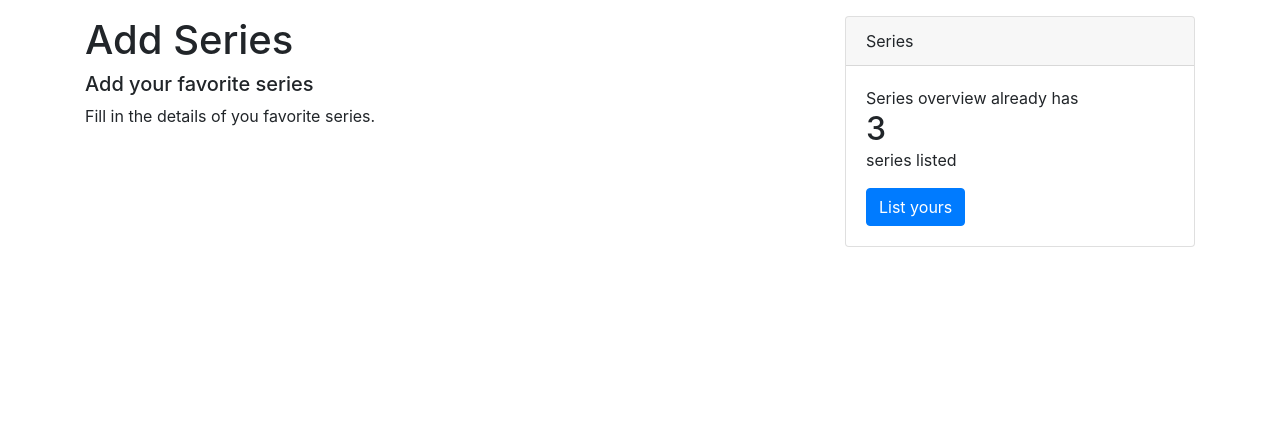
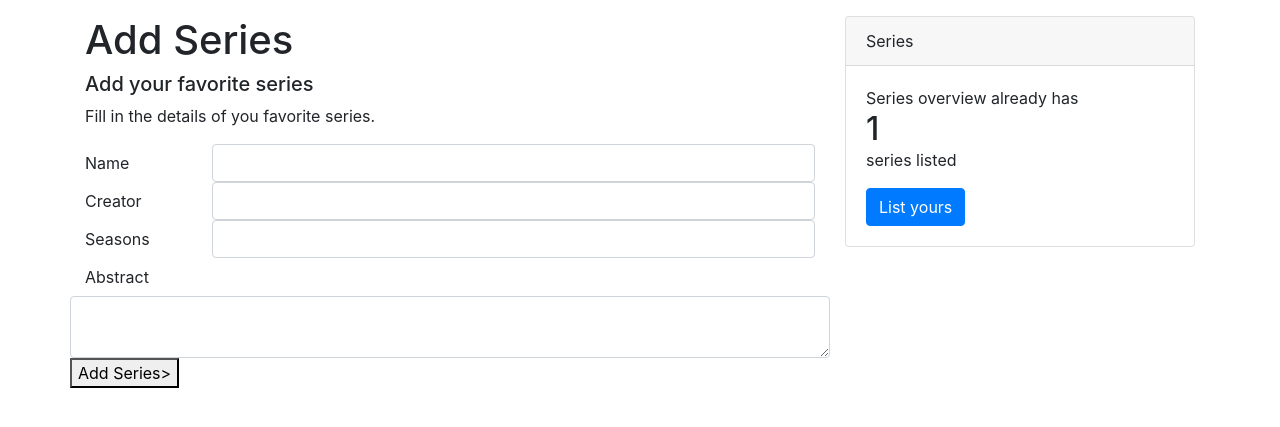
Before and after one commit to j-boers-13/DDWT19, a PHP site: page /DDWT19/week1/add/ in a window 1280 px wide. Shown: the part 143-570 px from the top of the page. Run offline with PHP 8.4, Linux system fonts and the light colour scheme; tables that the repository leaves empty or names only in its code hold one stand-in row (values such as "Sample post").

Commit message:
Added up until 6b, which is I added the db connection, overview, and the Create of CRUD

```diff
--- a/week1/index.php
+++ b/week1/index.php
@@ -7,6 +7,10 @@
  */
 
 include 'model.php';
+
+/* Connect to DB */
+
+$db = connect_db('localhost', 'ddwt19_week1', 'ddwt19','ddwt19');
 
 /* Landing page */
 if (new_route('/DDWT19/week1/', 'get')) {
@@ -24,6 +28,7 @@ if (new_route('/DDWT19/week1/', 'get')) {
     ]);
 
     /* Page content */
+    $series_count = count_series($db);
     $right_column = use_template('cards');
     $page_subtitle = 'The online platform to list your favorite series';
     $page_content = 'On Series Overview you can list your favorite series. You can see the favorite series of all Series Overview users. By sharing your favorite series, you can get inspired by others and explore new series.';
@@ -48,30 +53,12 @@ elseif (new_route('/DDWT19/week1/overview/', 'get')) {
     ]);
 
     /* Page content */
+    $series_count = count_series($db);
     $right_column = use_template('cards');
     $page_subtitle = 'The overview of all series';
     $page_content = 'Here you find all series listed on Series Overview.';
-    $left_content = '
-    <table class="table table-hover">
-        <thead>
-        <tr>
-            <th scope="col">Series</th>
-            <th scope="col"></th>
-        </tr>
-        </thead>
-        <tbody>
-        <tr>
-            <th scope="row">House of Cards</th>
-            <td><a href="/DDWT19/week1/serie/" role="button" class="btn btn-primary">More info</a></td>
-        </tr>
-
-        <tr>
-            <th scope="row">Game of Thrones</th>
-            <td><a href="/DDWT19/week1/serie/" role="button" class="btn btn-primary">More info</a></td>
-        </tr>
-
-        </tbody>
-    </table>';
+    $series = get_series($db);
+    $left_content = get_series_table($series);
 
     /* Choose Template */
     include use_template('main');
@@ -79,11 +66,13 @@ elseif (new_route('/DDWT19/week1/overview/', 'get')) {
 
 /* Single Serie */
 elseif (new_route('/DDWT19/week1/serie/', 'get')) {
+    $serie_id = htmlspecialchars($_GET["serie_id"]);
     /* Get series from db */
-    $serie_name = 'House of Cards';
-    $serie_abstract = 'A Congressman works with his equally conniving wife to exact revenge on the people who betrayed him.';
-    $nbr_seasons = '6';
-    $creators = 'Beau Willimon';
+    $serie_info = get_series_info($db, $serie_id);
+    $serie_name = $serie_info['name'];
+    $serie_abstract = $serie_info['abstract'];
+    $nbr_seasons = $serie_info['seasons'];
+    $creators = $serie_info['creator'];
 
     /* Page info */
     $page_title = $serie_name;
@@ -100,6 +89,7 @@ elseif (new_route('/DDWT19/week1/serie/', 'get')) {
     ]);
 
     /* Page content */
+    $series_count = count_series($db);
     $right_column = use_template('cards');
     $page_subtitle = sprintf("Information about %s", $serie_name);
     $page_content = $serie_abstract;
@@ -124,6 +114,8 @@ elseif (new_route('/DDWT19/week1/add/', 'get')) {
     ]);
 
     /* Page content */
+
+    $series_count = count_series($db);
     $right_column = use_template('cards');
     $page_subtitle = 'Add your favorite series';
     $page_content = 'Fill in the details of you favorite series.';
@@ -137,6 +129,11 @@ elseif (new_route('/DDWT19/week1/add/', 'get')) {
 /* Add serie POST */
 elseif (new_route('/DDWT19/week1/add/', 'post')) {
     /* Page info */
+    $serie_info = $_POST;
+    $message = add_series($db, $serie_info);
+    if ($message['type'] === ['danger']){
+        $error_msg = $message['message'];
+    }
     $page_title = 'Add Series';
     $breadcrumbs = get_breadcrumbs([
         'DDWT19' => na('/DDWT19/', False),
@@ -150,6 +147,7 @@ elseif (new_route('/DDWT19/week1/add/', 'post')) {
     ]);
 
     /* Page content */
+    $series_count = count_series($db);
     $right_column = use_template('cards');
     $page_subtitle = 'Add your favorite series';
     $page_content = 'Fill in the details of you favorite series.';
@@ -162,6 +160,9 @@ elseif (new_route('/DDWT19/week1/add/', 'post')) {
 /* Edit serie GET */
 elseif (new_route('/DDWT19/week1/edit/', 'get')) {
     /* Get serie info from db */
+    $serie_id = htmlspecialchars($_GET["serie_id"]);
+    $series_info = get_series_info($db, $serie_id);
+
     $serie_name = 'House of Cards';
     $serie_abstract = 'A Congressman works with his equally conniving wife to exact revenge on the people who betrayed him.';
     $nbr_seasons = '6';
@@ -181,6 +182,9 @@ elseif (new_route('/DDWT19/week1/edit/', 'get')) {
     ]);
 
     /* Page content */
+    $submit_btn = "Edit Series";
+    $form_action = '/DDWT19/week1/edit/';
+    $series_count = count_series($db);
     $right_column = use_template('cards');
     $page_subtitle = sprintf("Edit %s", $serie_name);
     $page_content = 'Edit the series below.';
@@ -192,13 +196,15 @@ elseif (new_route('/DDWT19/week1/edit/', 'get')) {
 /* Edit serie POST */
 elseif (new_route('/DDWT19/week1/edit/', 'post')) {
     /* Get serie info from db */
+    $serie_id = htmlspecialchars($_POST["serie_id"]);
+    $series_info = get_series_info($db, $serie_id);
     $serie_name = 'House of Cards';
     $serie_abstract = 'A Congressman works with his equally conniving wife to exact revenge on the people who betrayed him.';
     $nbr_seasons = '6';
     $creators = 'Beau Willimon';
 
     /* Page info */
-    $page_title = $serie_info['name'];
+    $page_title = $series_info['name'];
     $breadcrumbs = get_breadcrumbs([
         'DDWT19' => na('/DDWT19/', False),
         'Week 1' => na('/DDWT19/week1/', False),
@@ -212,9 +218,12 @@ elseif (new_route('/DDWT19/week1/edit/', 'post')) {
     ]);
 
     /* Page content */
+    $submit_btn = "Edit Series";
+    $form_action = '/DDWT19/week1/edit/?serie=' . $serie_id;
+    $series_count = count_series($db);
     $right_column = use_template('cards');
     $page_subtitle = sprintf("Information about %s", $serie_name);
-    $page_content = $serie_info['abstract'];
+    $page_content = $series_info['abstract'];
 
     /* Choose Template */
     include use_template('serie');
@@ -224,8 +233,8 @@ elseif (new_route('/DDWT19/week1/edit/', 'post')) {
 elseif (new_route('/DDWT19/week1/remove/', 'post')) {
     /* Remove serie in database */
     $serie_id = $_POST['serie_id'];
-    $feedback = remove_serie($db, $serie_id);
-    $error_msg = get_error($feedback);
+/*    $feedback = remove_serie($db, $serie_id); */
+/*    $error_msg = get_error($feedback);*/
 
     /* Page info */
     $page_title = 'Overview';
@@ -241,30 +250,12 @@ elseif (new_route('/DDWT19/week1/remove/', 'post')) {
     ]);
 
     /* Page content */
+    $series_count = count_series($db);
     $right_column = use_template('cards');
     $page_subtitle = 'The overview of all series';
     $page_content = 'Here you find all series listed on Series Overview.';
-    $left_content = '
-    <table class="table table-hover">
-        <thead>
-        <tr>
-            <th scope="col">Series</th>
-            <th scope="col"></th>
-        </tr>
-        </thead>
-        <tbody>
-        <tr>
-            <th scope="row">House of Cards</th>
-            <td><a href="/DDWT19/week1/serie/" role="button" class="btn btn-primary">More info</a></td>
-        </tr>
-
-        <tr>
-            <th scope="row">Game of Thrones</th>
-            <td><a href="/DDWT19/week1/serie/" role="button" class="btn btn-primary">More info</a></td>
-        </tr>
-
-        </tbody>
-    </table>';
+    $series = get_series($db);
+    $left_content = get_series_table($series);
 
     /* Choose Template */
     include use_template('main');
--- a/week1/model.php
+++ b/week1/model.php
@@ -11,6 +11,151 @@ ini_set('display_errors', 1);
 ini_set('display_startup_errors', 1);
 error_reporting(E_ALL);
 
+/** Add a series */
+
+function add_series($pdo, $serie_info){
+    /* Check data type */
+    if (!is_numeric($serie_info['Seasons'])) {
+        return [
+            'type' => 'danger',
+            'message' => 'There was an error. You should enter a number in the
+            field Seasons.'
+        ];
+    }
+    /* Check if all fields are set */
+    if (
+        empty($serie_info['Name']) or
+        empty($serie_info['Creator']) or
+        empty($serie_info['Seasons']) or
+        empty($serie_info['Abstract'])
+    ) {
+        return [
+            'type' => 'danger',
+            'message' => 'There was an error. Not all fields were filled in.'
+        ];
+    }
+    /* Check if serie already exists */
+
+    $stmt = $pdo->prepare('SELECT * FROM series WHERE name = ?');
+    $stmt->execute([$serie_info['Name']]);
+    $serie = $stmt->rowCount();
+    if ($serie){
+        return [
+            'type' => 'danger',
+            'message' => 'This series was already added.'
+        ];
+    }
+
+    /* Add Serie */
+    $stmt = $pdo->prepare("INSERT INTO series (name, creator, seasons, abstract) VALUES (?, ?, ?, ?)");
+    $stmt->execute([
+        $serie_info['Name'],
+        $serie_info['Creator'],
+        $serie_info['Seasons'],
+        $serie_info['Abstract']
+    ]);
+    $inserted = $stmt->rowCount();
+    if ($inserted == 1) {
+        return [
+            'type' => 'success',
+            'message' => sprintf("Series '%s' added to Series Overview.", $serie_info['Name'])
+        ];
+    }
+    else {
+        return [
+            'type' => 'danger',
+            'message' => 'There was an error. The series was not added. Try it again.'
+        ];
+    }
+}
+
+/** Get info for a specific series */
+
+function get_series_info($pdo, $serie_id){
+    $stmt = $pdo->prepare('SELECT * FROM series WHERE id = ?');
+    $stmt->execute([$serie_id]);
+    $serie = $stmt->fetch();
+
+    return $serie;
+}
+
+/** Get all series in tables */
+
+function get_series_table($series){
+    $table_exp =
+        '
+        <table class="table table-hover">
+        <thead
+        <tr>
+        <th scope="col">Series</th>
+        <th scope="col"></th>
+        </tr>
+        </thead>
+        <tbody>';
+            foreach($series as $key => $value){
+                $table_exp .=
+                    '
+        <tr>
+        <th scope="row">'.$value['name'].'</th>
+        <td><a href="/DDWT19/week1/serie/?serie_id='.$value['id'].'" role="button" class="btn btn-primary">More info</a></td>
+        </tr>
+        ';
+        }
+        $table_exp .=
+            '
+            </tbody>
+            </table>
+            ';
+    return $table_exp;
+}
+
+/** Get all series */
+
+function get_series($pdo){
+    $stmt = $pdo->prepare('SELECT * FROM series');
+    $stmt->execute();
+    $series = $stmt->fetchAll();
+    $series_exp = Array();
+    /* Create array with htmlspecialchars */
+    foreach ($series as $key => $value){
+        foreach ($value as $user_key => $user_input) {
+            $series_exp[$key][$user_key] = htmlspecialchars($user_input);
+        }
+    }
+    return $series_exp;
+}
+
+/** Count Series */
+
+function count_series($pdo){
+    $count = $pdo->query("SELECT count(*) FROM series") -> fetchColumn();
+    return $count;
+}
+
+/**
+ * Connect to the MySQL database
+ * @param $host
+ * @param $db
+ * @param $user
+ * @param $pass
+ * @return PDO
+ */
+
+function connect_db($host, $db, $user, $pass){
+    $charset = 'utf8mb4';
+    $dsn = "mysql:host=$host;dbname=$db;charset=$charset";
+    $options = [
+        PDO::ATTR_ERRMODE => PDO::ERRMODE_EXCEPTION,
+        PDO::ATTR_DEFAULT_FETCH_MODE => PDO::FETCH_ASSOC,
+    ];
+    try {
+        $pdo = new PDO($dsn, $user, $pass, $options);
+    } catch (\PDOException $e) {
+        echo sprintf("Failed to connect. %s",$e->getMessage());
+    }
+    return $pdo;
+}
+
 /**
  * Check if the route exist
  * @param string $route_uri URI to be matched
@@ -18,6 +163,8 @@ error_reporting(E_ALL);
  * @return bool
  *
  */
+
+
 function new_route($route_uri, $request_type){
     $route_uri_expl = array_filter(explode('/', $route_uri));
     $current_path_expl = array_filter(explode('/',parse_url($_SERVER['REQUEST_URI'], PHP_URL_PATH)));
--- a/week1/views/cards.php
+++ b/week1/views/cards.php
@@ -5,7 +5,7 @@
     </div>
     <div class="card-body">
         <p class="count">Series overview already has</p>
-        <h2>3</h2>
+        <h2><?= $series_count ?></h2>
         <p>series listed</p>
         <a href="/DDWT19/week1/add/" class="btn btn-primary">List yours</a>
     </div>
--- a/week1/views/new.php
+++ b/week1/views/new.php
@@ -34,6 +34,26 @@
                     <h5><?= $page_subtitle ?></h5>
                     <p><?= $page_content ?></p>
                     <!-- Put your form here -->
+                    <form action=<?=$form_action?> method="POST">
+                        <div class="form-group row">
+                            <?php if (isset($serie_id)){ echo "<input type=\"hidden\" value=". $serie_id . " name=\"serie_id\">";} ?>
+                            <label for="inputName" class="col-sm-2 col-form-label">Name</label>
+                                <div class="col-sm-10">
+                                    <input type="text" class="form-control" id="inputName" name="Name" value="<?php if (isset($series_info)){echo $series_info['name'];} ?>" required>
+                                </div>
+                            <label for="inputCreator" class="col-sm-2 col-form-label">Creator</label>
+                                <div class="col-sm-10">
+                                    <input type="text" class="form-control" id="inputCreator" name="Creator" value="<?php if (isset($series_info)){echo $series_info['creator'];} ?>" required>
+                                </div>
+                            <label for="inputSeasons" class="col-sm-2 col-form-label">Seasons</label>
+                                <div class="col-sm-10">
+                                    <input type="number" class="form-control" id="inputCreator" name="Seasons" value="<?php if (isset($series_info)){echo $series_info['seasons'];} ?>" required>
+                                </div>
+                            <label for="inputAbstract" class="col-sm-2 col-form-label">Abstract</label>
+                                <textarea class="form-control" id="inputAbstract" name="Abstract" required><?php if (isset($series_info)){echo $series_info['abstract'];} ?></textarea>
+                        <button type="submit"><?= $submit_btn ?>></button>
+                        </div>
+                    </form>
                 </div>
 
                 <!-- Right column -->
--- a/week1/views/serie.php
+++ b/week1/views/serie.php
@@ -47,7 +47,8 @@
                     </table>
                     <div class="row">
                         <div class="col-sm-2">
-                            <a href="/DDWT19/week1/edit/" role="button" class="btn btn-warning">Edit</a>
+                            <a href="/DDWT19/week1/edit/?serie_id=<?= $serie_id ?>"
+                               role="button" class="btn btn-warning">Edit</a>
                         </div>
                         <div class="col-sm-2">
                             <form action="/DDWT19/week1/remove/" method="POST">
```
